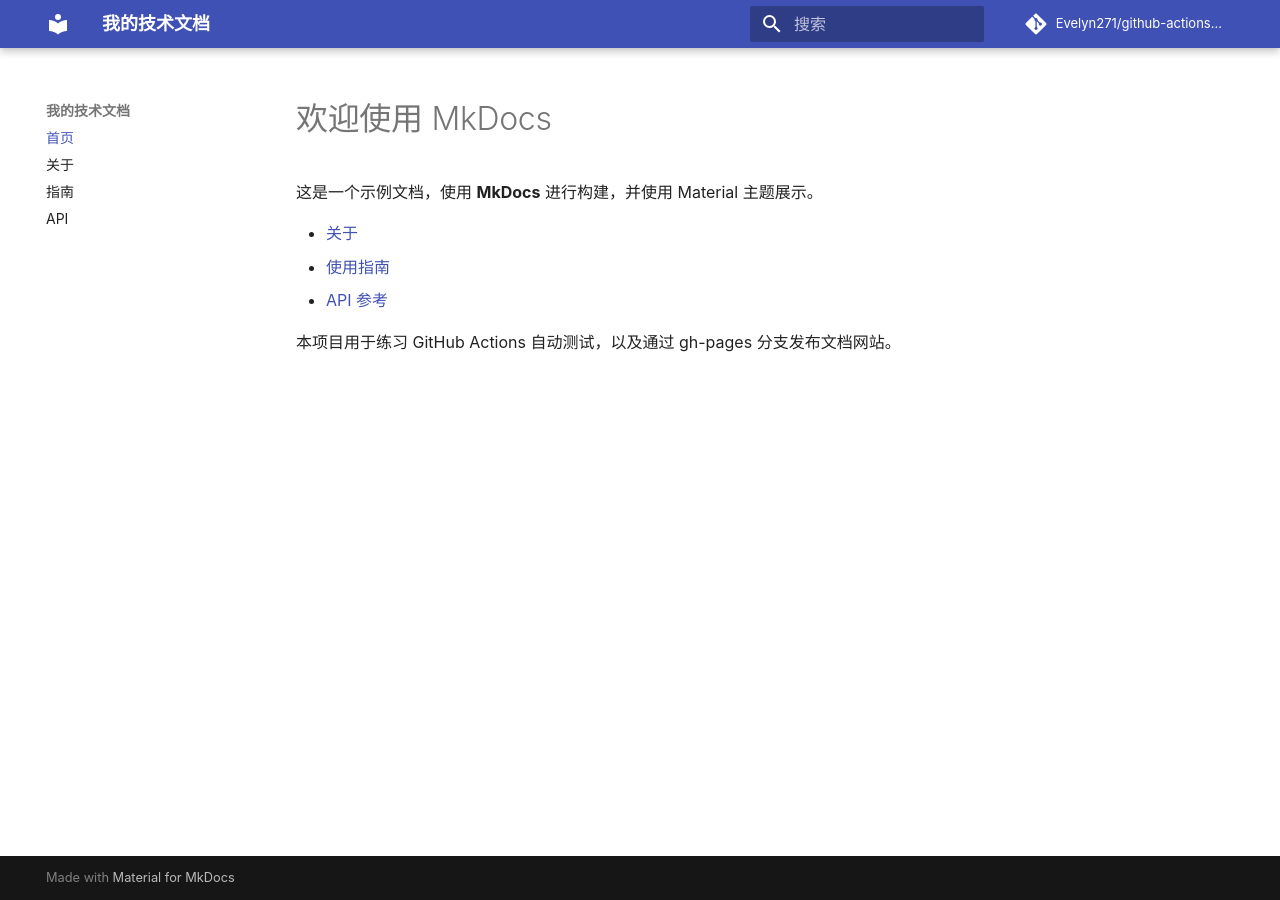
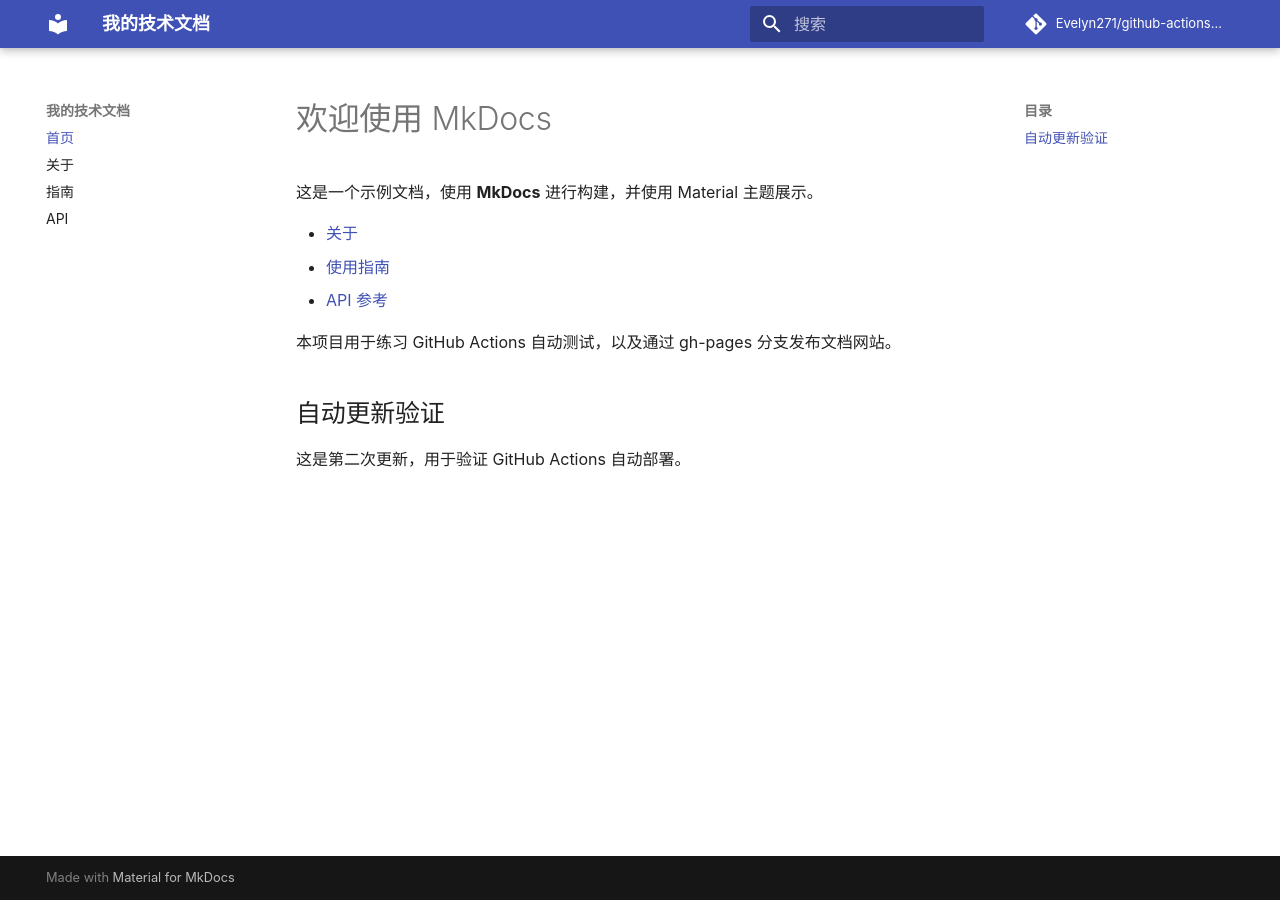
Before and after one commit to Evelyn271/github-actions-practice, an MkDocs documentation site: the page built from docs/index.md, in a window 1280 px wide. Built offline with MkDocs 1.6.1 and Material for MkDocs 9.7.7, drawn with Linux system fonts in a browser that asks for light colours; comment, search, counter and statistics services are not loaded.

Commit message:
Verify automatic documentation deployment

```diff
--- a/docs/index.md
+++ b/docs/index.md
@@ -7,3 +7,7 @@
 - [API 参考](api.md)
 
 本项目用于练习 GitHub Actions 自动测试，以及通过 gh-pages 分支发布文档网站。
+
+## 自动更新验证
+
+这是第二次更新，用于验证 GitHub Actions 自动部署。
```
